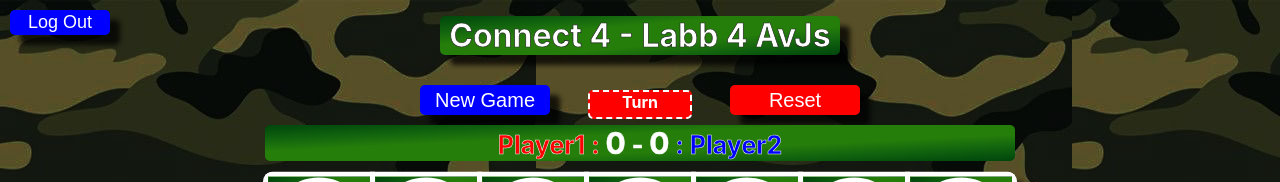
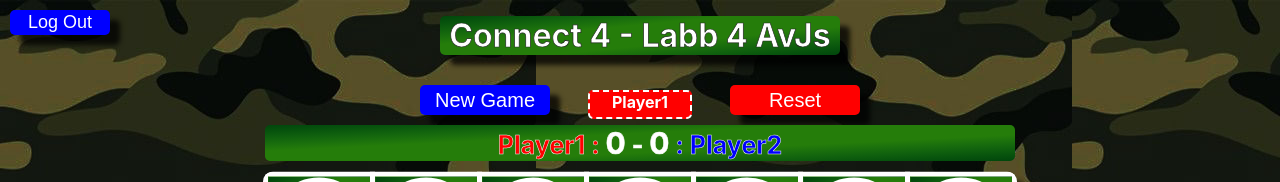
Before and after one commit to JonasLarsson78/mandatory-advanced-js4, a React (Create React App) app: page / in a window 1280 px wide. Both pictures are taken after a click on the button "Play". Shown: the top 182 px of the page. Built offline with nearby package versions, Linux system fonts and the light colour scheme.

Commit message:
turn color

```diff
--- a/src/App.js
+++ b/src/App.js
@@ -15,6 +15,7 @@ function Board (props){
   const [message, updateMessage] = useState("");
   const [color, updateColor] = useState("white");
   const [turn, updateTurn] = useState("red");
+  const [playerName, updatePlayerName] = useState("");
 
   useEffect(() =>{
     newBoard();
@@ -26,6 +27,7 @@ function Board (props){
     updateGameOver(false);
     updateColor("white");
     updateTurn("red")
+    updatePlayerName(props.name1)
     let newBoard = [];
     for (let row = 0; row < 7; row++){
       let rows = [];
@@ -41,9 +43,11 @@ function Board (props){
   const press = (e) =>{
     if (turn === "red"){
       updateTurn("blue")
+      updatePlayerName(props.name2)
     }
     else{
       updateTurn("red")
+      updatePlayerName(props.name1)
     }
 
    updatecurrentPlayer(currentPlayer === player1 ? player2 : player1)
@@ -91,6 +95,7 @@ function Board (props){
                 updateGameOver(true);
                 updateMessage(winMess(board[r][c]));
                 updateTurn("black");
+                updatePlayerName("");
           }
         }
       }
@@ -107,6 +112,7 @@ function Board (props){
                 updateGameOver(true)
                 updateMessage(winMess(board[r][c]));
                 updateTurn("black");
+                updatePlayerName("");
           }
         }
       }
@@ -123,6 +129,7 @@ function Board (props){
                 updateGameOver(true);
                 updateMessage(winMess(board[r][c]));
                 updateTurn("black");
+                updatePlayerName("");
           }
         }
       }
@@ -139,6 +146,7 @@ function Board (props){
                 updateGameOver(true)
                 updateMessage(winMess(board[r][c]));
                 updateTurn("black");
+                updatePlayerName("");
           }
         }
       }
@@ -156,6 +164,7 @@ function Board (props){
     updateGameOver(true)
     updateMessage("Draw !!")
     updateTurn("black");
+    updatePlayerName("");
   }
   const resetPoints = () =>{
     updatePlayer1Points(0)
@@ -209,7 +218,7 @@ function Board (props){
       <button className="btn" onClick={newBoard}>New Game</button>
       <button className="btnReset" onClick={resetPoints}>Reset</button>
       </div>
-      <div className="turn" style={{backgroundColor: turn}}><b>Turn</b></div>
+      <div className="turn" style={{backgroundColor: turn}}><b>{playerName}</b></div>
       <div className="points"><b><span style={{color: "red"}}>{props.name1} :</span> <span style={{fontSize: "30px"}}>{player1Points}</span> - <span style={{fontSize: "30px"}}>{player2Points}</span> <span style={{color: "blue"}}>: {props.name2}</span></b></div>
       <table className="table" disabled={gameOver}>
         <tbody>
```
